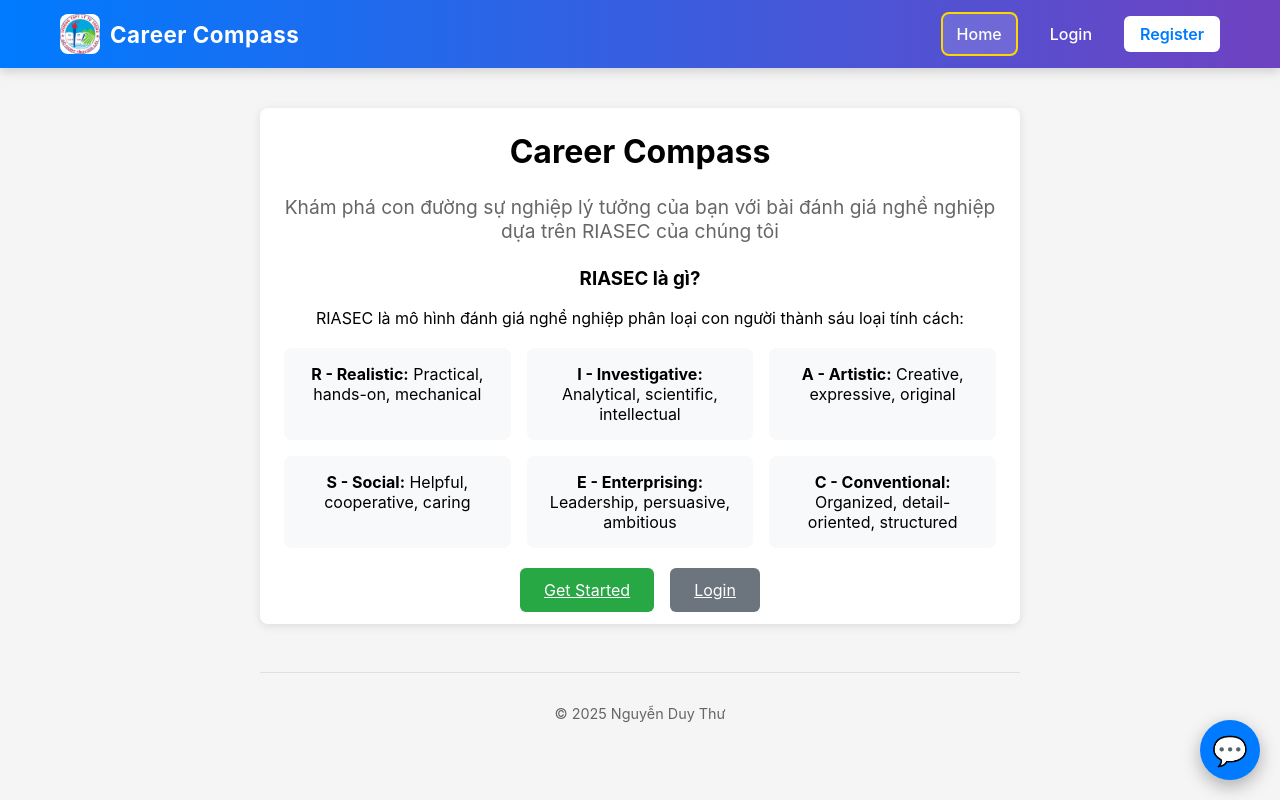
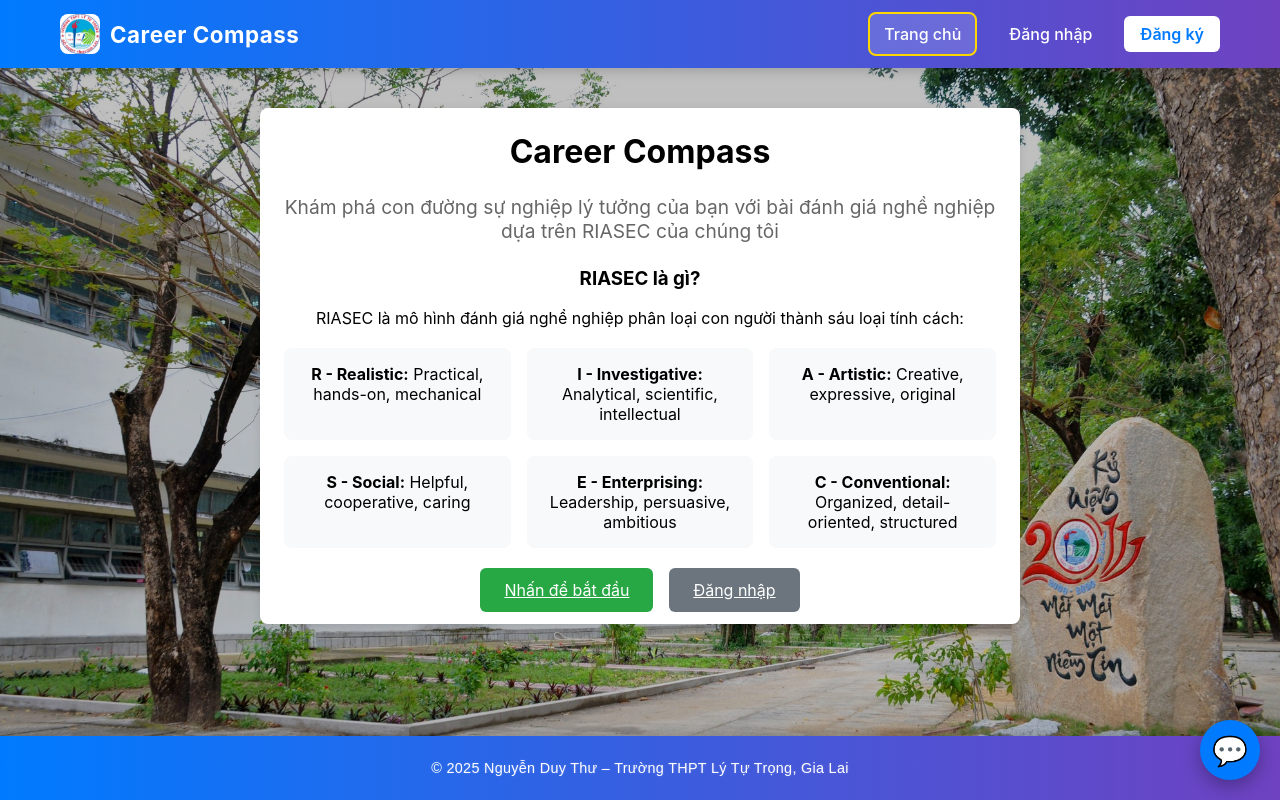
Before and after one commit to dinhchinh318/CP_fe, a React (Create React App) app: page / in a window 1280 px wide. Built offline with nearby package versions, Linux system fonts and the light colour scheme.

Commit message:
upload part 5

```diff
--- a/src/App.css
+++ b/src/App.css
@@ -126,3 +126,47 @@ body {
 .mt-4 {
   margin-top: 24px;
 }
+
+/* Blurred background wrapper */
+.App {
+  position: relative;
+  min-height: 100vh;
+  overflow: hidden;
+}
+
+/* Background image (from public/) with blur and slight dim */
+.App::before {
+  content: "";
+  position: fixed;
+  left: 0;
+  top: 0;
+  right: 0;
+  bottom: 0;
+  background-image: url('../public/background.jpg'); /* <-- put your filename from public/ here */
+  background-size: cover;
+  background-position: center;
+  background-repeat: no-repeat;
+  filter: blur(0.5px) saturate(0.95);
+  transform: scale(1.03); /* avoid edge artifacts when blur */
+  z-index: -2;
+}
+
+/* Optional overlay to darken/lighten the blurred image */
+.App::after {
+  content: "";
+  position: fixed;
+  left: 0;
+  top: 0;
+  right: 0;
+  bottom: 0;
+  background: rgba(0,0,0,0.25); /* adjust alpha to control darkness */
+  z-index: -1;
+}
+
+/* Ensure main content sits above the background */
+.App .main-content,
+.App .card,
+.App .container {
+  position: relative;
+  z-index: 0;
+}
--- a/src/App.tsx
+++ b/src/App.tsx
@@ -9,6 +9,7 @@ import Quiz from './pages/Quiz';
 import Result from './pages/Result';
 import Admin from './pages/Admin';
 import Chatbox from "./components/Chatbox/Chatbox";
+import Footer from "./components/Footer";
 import './App.css';
 
 function App() {
@@ -29,6 +30,7 @@ function App() {
             </Routes>
           </main>
            <Chatbox />
+           <Footer />
         </div>
       </Router>
     </AuthProvider>
--- /dev/null
+++ b/src/components/Footer.tsx
@@ -0,0 +1,40 @@
+import React from "react";
+
+const Footer: React.FC = () => {
+  return (
+    <footer
+      style={{
+        background: "linear-gradient(90deg, #007bff 0%, #6f42c1 100%)",
+        boxShadow: "0 -4px 10px rgba(0,0,0,0.15)",
+        padding: "1.5rem 0",
+        marginTop: "auto",
+        width: "100%",
+      }}
+    >
+      <div
+        style={{
+          maxWidth: "1200px",
+          margin: "0 auto",
+          padding: "0 20px",
+          textAlign: "center",
+        }}
+      >
+        <p
+          style={{
+            color: "white",
+            fontSize: "0.9rem",
+            fontFamily: '"Poppins", sans-serif',
+            fontWeight: 500,
+            textShadow: "0 0 3px rgba(255, 255, 255, 0.2)",
+            margin: 0,
+            letterSpacing: "0.3px",
+          }}
+        >
+          &copy; 2025 Nguyễn Duy Thư – Trường THPT Lý Tự Trọng, Gia Lai
+        </p>
+      </div>
+    </footer>
+  );
+};
+
+export default Footer;
--- a/src/components/Navbar.tsx
+++ b/src/components/Navbar.tsx
@@ -1,176 +1,3 @@
-// // export default Navbar;
-// import React from "react";
-// import { Link, useNavigate, useLocation } from "react-router-dom";
-// import { useAuth } from "../contexts/AuthContext";
-
-// const Navbar: React.FC = () => {
-//   const { user, logout, isAuthenticated } = useAuth();
-//   const navigate = useNavigate();
-//   const location = useLocation();
-
-//   const handleLogout = () => {
-//     logout();
-//     navigate("/");
-//   };
-
-//   // Style link có viền khi active
-//   const getLinkStyle = (path: string): React.CSSProperties => ({
-//     color: "white",
-//     textDecoration: "none",
-//     fontWeight: "500",
-//     padding: "6px 12px",
-//     borderRadius: "6px",
-//     border:
-//       location.pathname === path ? "2px solid #ffd700" : "2px solid transparent",
-//     backgroundColor:
-//       location.pathname === path ? "rgba(255,255,255,0.1)" : "transparent",
-//     transition: "all 0.2s ease",
-//   });
-
-//   return (
-//     <nav
-//       style={{
-//         background: "linear-gradient(90deg, #007bff 0%, #6f42c1 100%)",
-//         boxShadow: "0 4px 10px rgba(0,0,0,0.15)",
-//         padding: "0.75rem 0",
-//         marginBottom: "2rem",
-//         position: "sticky",
-//         top: 0,
-//         zIndex: 1000,
-//       }}
-//     >
-//       <div
-//         style={{
-//           maxWidth: "1200px",
-//           margin: "0 auto",
-//           padding: "0 24px",
-//           display: "flex",
-//           justifyContent: "space-between",
-//           alignItems: "center",
-//         }}
-//       >
-//         {/* Logo + Tên */}
-//         <div
-//           style={{
-//             display: "flex",
-//             alignItems: "center",
-//             gap: "10px",
-//           }}
-//         >
-//           {/* 🔹 Logo (ảnh bạn sẽ thêm sau) */}
-//           <img
-//             src="/logo.jpg" // 👉 sau này bạn thay đường dẫn hình logo tại đây
-//             alt="Career Compass Logo"
-//             style={{
-//               width: "40px",
-//               height: "40px",
-//               borderRadius: "8px",
-//               objectFit: "cover",
-//             }}
-//           />
-
-//           {/* Tên thương hiệu */}
-//           <Link
-//             to="/"
-//             style={{
-//               fontSize: "1.6rem",
-//               fontWeight: "bold",
-//               color: "white",
-//               textDecoration: "none",
-//               letterSpacing: "1px",
-//               transition: "transform 0.2s ease",
-//             }}
-//             onMouseOver={(e) => (e.currentTarget.style.transform = "scale(1.05)")}
-//             onMouseOut={(e) => (e.currentTarget.style.transform = "scale(1)")}
-//           >
-//             Career Compass
-//           </Link>
-//         </div>
-
-//         {/* Menu */}
-//         <div style={{ display: "flex", gap: "1rem", alignItems: "center" }}>
-//           <Link to="/" style={getLinkStyle("/")}>
-//             Home
-//           </Link>
-
-//           {isAuthenticated ? (
-//             <>
-//               <Link to="/quiz" style={getLinkStyle("/quiz")}>
-//                 Quiz
-//               </Link>
-
-//               {user?.role === "admin" && (
-//                 <Link to="/admin" style={getLinkStyle("/admin")}>
-//                   Admin
-//                 </Link>
-//               )}
-
-//               <span style={{ color: "#f1f1f1", fontStyle: "italic" }}>
-//                 Hi, {user?.name}
-//               </span>
-
-//               <button
-//                 onClick={handleLogout}
-//                 style={{
-//                   background: "white",
-//                   color: "#dc3545",
-//                   border: "2px solid white",
-//                   padding: "8px 18px",
-//                   borderRadius: "6px",
-//                   fontWeight: "600",
-//                   cursor: "pointer",
-//                   transition: "all 0.3s ease",
-//                 }}
-//                 onMouseOver={(e) => {
-//                   e.currentTarget.style.background = "#dc3545";
-//                   e.currentTarget.style.color = "white";
-//                 }}
-//                 onMouseOut={(e) => {
-//                   e.currentTarget.style.background = "white";
-//                   e.currentTarget.style.color = "#dc3545";
-//                 }}
-//               >
-//                 Logout
-//               </button>
-//             </>
-//           ) : (
-//             <>
-//               <Link to="/login" style={getLinkStyle("/login")}>
-//                 Login
-//               </Link>
-
-//               <Link
-//                 to="/register"
-//                 style={{
-//                   background: "white",
-//                   color: "#007bff",
-//                   padding: "8px 16px",
-//                   borderRadius: "6px",
-//                   fontWeight: "600",
-//                   textDecoration: "none",
-//                   transition: "all 0.3s ease",
-//                 }}
-//                 onMouseOver={(e) => {
-//                   e.currentTarget.style.background = "#007bff";
-//                   e.currentTarget.style.color = "white";
-//                 }}
-//                 onMouseOut={(e) => {
-//                   e.currentTarget.style.background = "white";
-//                   e.currentTarget.style.color = "#007bff";
-//                 }}
-//               >
-//                 Register
-//               </Link>
-//             </>
-//           )}
-//         </div>
-//       </div>
-//     </nav>
-//   );
-// };
-
-// export default Navbar;
-
 import React, { useState } from "react";
 import { Link, useNavigate, useLocation } from "react-router-dom";
 import { useAuth } from "../contexts/AuthContext";
@@ -275,13 +102,13 @@ const Navbar: React.FC = () => {
           className="menu-desktop"
         >
           <Link to="/" style={getLinkStyle("/")}>
-            Home
+            Trang chủ
           </Link>
 
           {isAuthenticated ? (
             <>
               <Link to="/quiz" style={getLinkStyle("/quiz")}>
-                Quiz
+                Bài đánh giá
               </Link>
               {user?.role === "admin" && (
                 <Link to="/admin" style={getLinkStyle("/admin")}>
@@ -304,13 +131,13 @@ const Navbar: React.FC = () => {
                   transition: "all 0.3s ease",
                 }}
               >
-                Logout
+                Đăng xuất
               </button>
             </>
           ) : (
             <>
               <Link to="/login" style={getLinkStyle("/login")}>
-                Login
+                Đăng nhập
               </Link>
               <Link
                 to="/register"
@@ -324,7 +151,7 @@ const Navbar: React.FC = () => {
                   transition: "all 0.3s ease",
                 }}
               >
-                Register
+                Đăng ký
               </Link>
             </>
           )}
@@ -344,7 +171,7 @@ const Navbar: React.FC = () => {
           }}
         >
           <Link to="/" style={getLinkStyle("/")} onClick={() => setMenuOpen(false)}>
-            Home
+            Trang chủ
           </Link>
 
           {isAuthenticated ? (
@@ -354,7 +181,7 @@ const Navbar: React.FC = () => {
                 style={getLinkStyle("/quiz")}
                 onClick={() => setMenuOpen(false)}
               >
-                Quiz
+                Bài đánh giá
               </Link>
               {user?.role === "admin" && (
                 <Link
@@ -378,7 +205,7 @@ const Navbar: React.FC = () => {
                   fontWeight: "600",
                 }}
               >
-                Logout
+                Đăng xuất
               </button>
             </>
           ) : (
@@ -388,7 +215,7 @@ const Navbar: React.FC = () => {
                 style={getLinkStyle("/login")}
                 onClick={() => setMenuOpen(false)}
               >
-                Login
+                Đăng nhập
               </Link>
               <Link
                 to="/register"
@@ -404,7 +231,7 @@ const Navbar: React.FC = () => {
                 }}
                 onClick={() => setMenuOpen(false)}
               >
-                Register
+                Đăng ký
               </Link>
             </>
           )}
--- a/src/pages/Home.tsx
+++ b/src/pages/Home.tsx
@@ -50,31 +50,19 @@ const Home: React.FC = () => {
         {isAuthenticated ? (
           <div>
             <Link to="/quiz" className="btn btn-success" style={{ marginRight: '1rem' }}>
-              Start Career Assessment
+              Bắt đầu làm bài test đánh giá
             </Link>
           </div>
         ) : (
           <div>
             <Link to="/register" className="btn btn-success" style={{ marginRight: '1rem' }}>
-              Get Started
+              Nhấn để bắt đầu
             </Link>
             <Link to="/login" className="btn btn-secondary">
-              Login
+              Đăng nhập
             </Link>
           </div>
         )}
-      </div>
-
-      {/* Footer */}
-      <div style={{
-        textAlign: 'center',
-        marginTop: '3rem',
-        paddingTop: '2rem',
-        borderTop: '1px solid #e0e0e0',
-        color: '#666',
-        fontSize: '0.9rem'
-      }}>
-        <p>© 2025 Nguyễn Duy Thư</p>
       </div>
     </div>
   );
```
Also changed, not shown: src/pages/Quiz.tsx (+6 -6 lines), src/pages/Result.tsx (+12 -10 lines), public/background.jpg (added), public/logo.png (added).
